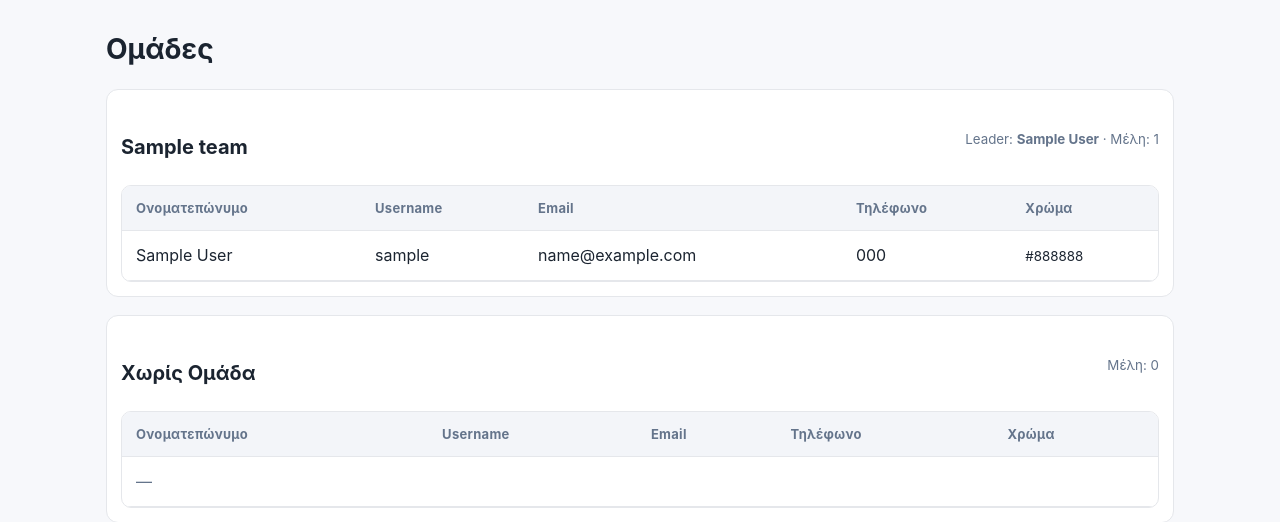
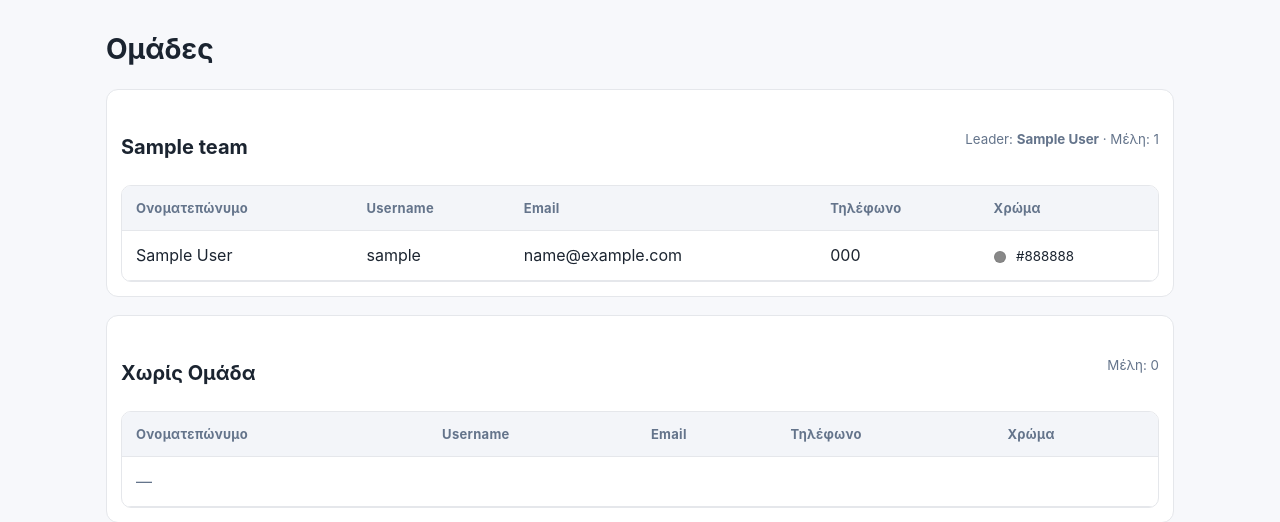
Before and after one commit to mariaarampatzaki8-hub/task-manager, a Flask app: page /teams in a window 1280 px wide. Shown: the part 109-631 px from the top of the page. Run offline with Flask 3, Linux system fonts and the light colour scheme; a user stored in the database is signed in; tables that the repository leaves empty hold one stand-in row (values such as "Sample post"); parts of the project's set-up code (start-up, migrations or seed data) failed here and were passed over.

Commit message:
Update style.css

```diff
--- a/task_manager_linked/static/style.css
+++ b/task_manager_linked/static/style.css
@@ -149,3 +149,13 @@ input:not([type="color"]), select, button {
 /* αν κάποιο overlay/label το καλύπτει κατά λάθος */
 label { position: relative; }
 input[type="color"] { position: relative; z-index: 1; }
+
+.color-dot{
+  display:inline-block;
+  width:12px;
+  height:12px;
+  border-radius:50%;
+  vertical-align:middle;
+  margin-right:6px;
+  border:1px solid #0001; /* λεπτό περίγραμμα για να φαίνεται σε ανοιχτά χρώματα */
+}
```
